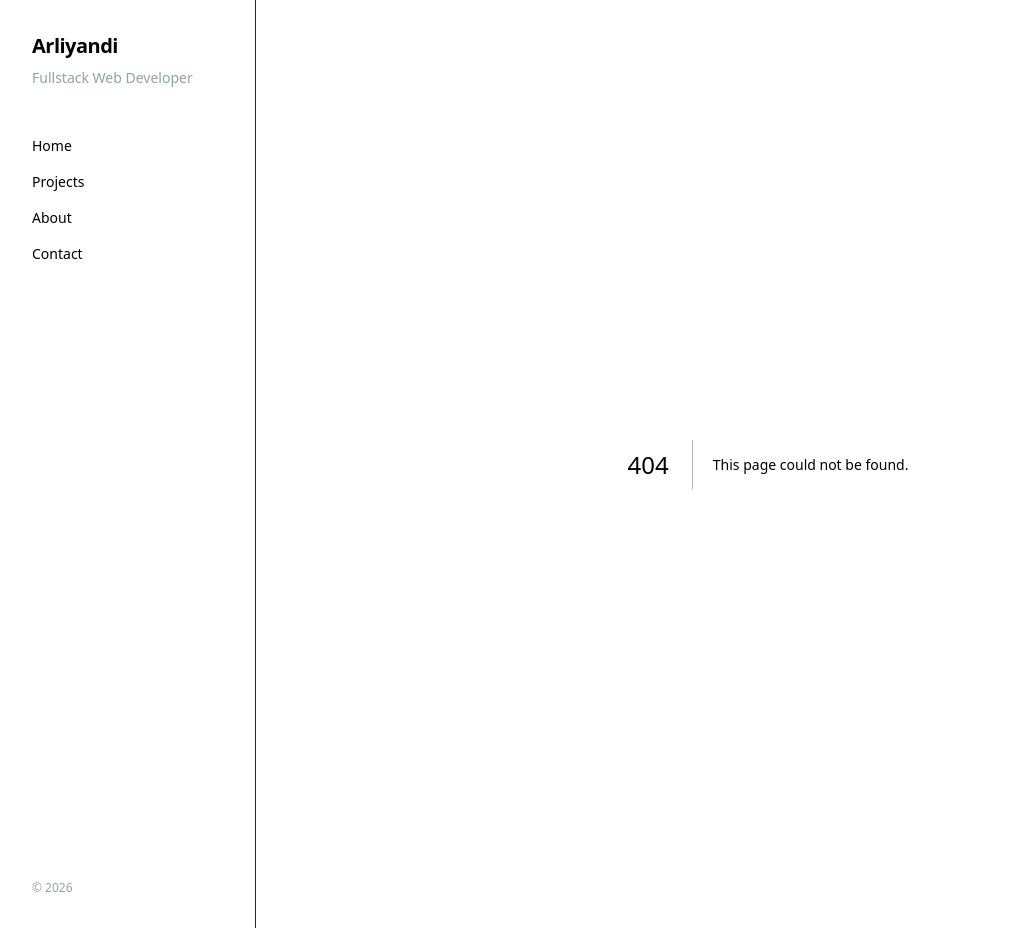
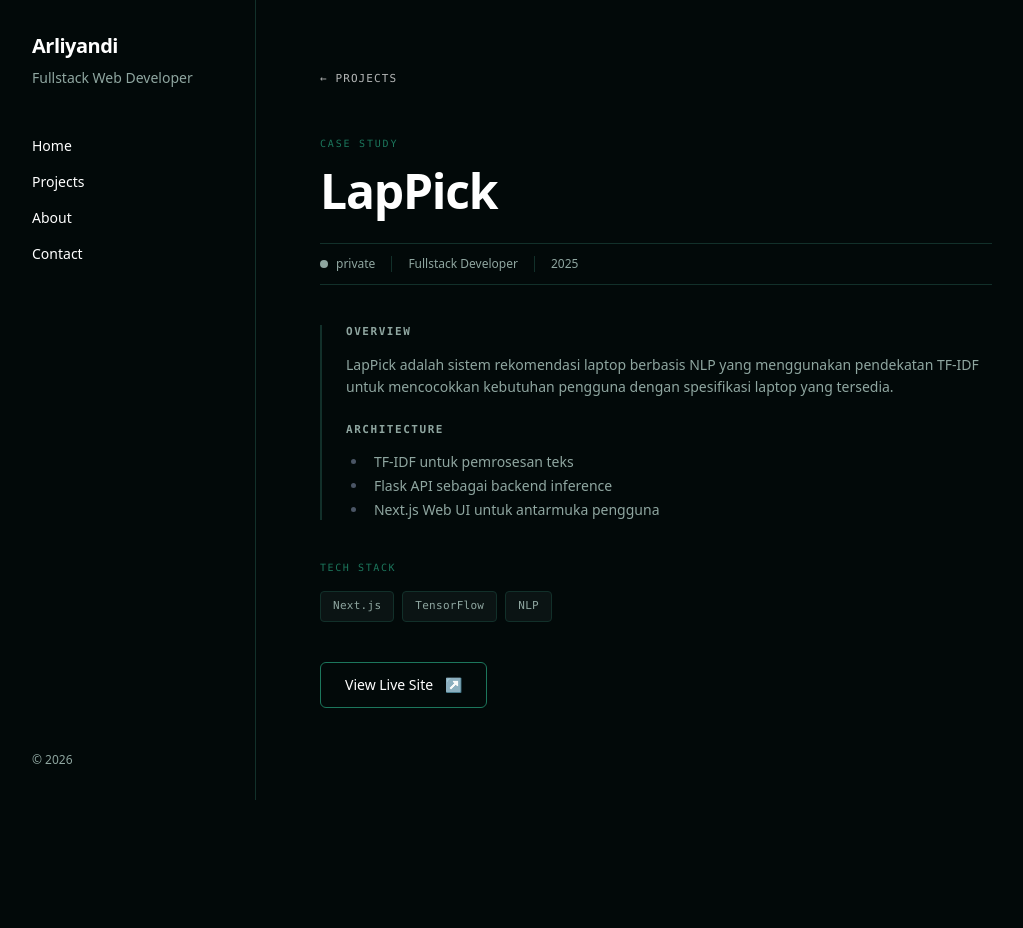
Before and after one commit to M4tchaa/portfolio, a Next.js app: page /projects/lappick in a window 1280 px wide. Before the commit this address had no page. Shown: the whole page, without its empty margins (0-1023 px from the left). After the commit the page ends 800 px from the top, so only its background shows below. Built offline with nearby package versions, Linux system fonts and the light colour scheme.

Commit message:
add slug and project list

```diff
--- a/package.json
+++ b/package.json
@@ -12,8 +12,10 @@
     "@mdx-js/loader": "^3.1.1",
     "@mdx-js/react": "^3.1.1",
     "@next/mdx": "^16.1.6",
+    "@tailwindcss/typography": "^0.5.19",
     "gray-matter": "^4.0.3",
     "next": "16.1.6",
+    "next-mdx-remote": "^6.0.0",
     "react": "19.2.3",
     "react-dom": "19.2.3"
   },
--- a/src/app/globals.css
+++ b/src/app/globals.css
@@ -1,11 +1,12 @@
 @import "tailwindcss";
+@plugin "@tailwindcss/typography";
 
 :root {
   --bg-primary: #020909;
   --bg-surface: #0B1414;
   --accent: #1C765C;
   --accent-soft: #2C9C7B;
-  --text-primary: #000000;
+  --text-primary: #ffffff;
   --text-muted: #8FA6A0;
   --border-subtle: #12302A;
 }
@@ -14,3 +15,11 @@ body {
   background-color: var(--bg-primary);
   color: var(--text-primary);
 }
+
+a {
+  color: inherit;
+}
+
+a:visited {
+  color: inherit;
+}
--- /dev/null
+++ b/src/app/projects/[slug]/page.tsx
@@ -0,0 +1,118 @@
+import { getProjectBySlug, getProjects } from "@/lib/projects";
+import { MDXRemote } from "next-mdx-remote/rsc";
+import Link from "next/link";
+import { notFound } from "next/navigation";
+
+const statusStyles: Record<string, { dot: string; text: string }> = {
+  live: { dot: "bg-[var(--accent)] shadow-[0_0_6px_var(--accent)]", text: "text-[var(--accent-soft)]" },
+  private: { dot: "bg-[var(--text-muted)]", text: "text-[var(--text-muted)]" },
+  archived: { dot: "bg-yellow-500", text: "text-yellow-500" },
+};
+
+export async function generateStaticParams() {
+  const projects = getProjects();
+  return projects.map((p: any) => ({ slug: p.slug }));
+}
+
+export default async function ProjectDetailPage({
+  params,
+}: {
+  params: Promise<{ slug: string }>;
+}) {
+  const { slug } = await params;
+
+  let project: any;
+  try {
+    project = getProjectBySlug(slug);
+  } catch {
+    notFound();
+  }
+
+  const status = project.status ?? "archived";
+  const style = statusStyles[status] ?? statusStyles.archived;
+
+  return (
+    <div className="max-w-2xl">
+
+      {/* Back */}
+      <Link
+        href="/projects"
+        className="font-mono text-[11px] tracking-widest uppercase text-[var(--text-muted)] hover:text-[var(--accent-soft)] transition-colors mb-12 inline-flex items-center gap-2 opacity-70 hover:opacity-100"
+      >
+        ← projects
+      </Link>
+
+      {/* Eyebrow */}
+      <p className="font-mono text-[10px] tracking-[0.18em] uppercase text-[var(--accent)] mb-4">
+        Case Study
+      </p>
+
+      {/* Title */}
+      <h1 className="text-4xl md:text-5xl font-semibold tracking-tight leading-none mb-7">
+        {project.title}
+      </h1>
+
+      {/* Meta strip */}
+      <div className="flex flex-wrap items-center border-t border-b border-[var(--border-subtle)] py-3 mb-10">
+        <div className="flex items-center gap-2 px-4 border-r border-[var(--border-subtle)] first:pl-0">
+          <span className={`w-2 h-2 rounded-full flex-shrink-0 ${style.dot}`} />
+          <span className={`text-xs ${style.text}`}>{status}</span>
+        </div>
+        {project.role && (
+          <div className="flex items-center px-4 border-r border-[var(--border-subtle)]">
+            <span className="text-xs text-[var(--text-muted)]">{project.role}</span>
+          </div>
+        )}
+        {project.date && (
+          <div className="flex items-center px-4">
+            <span className="text-xs text-[var(--text-muted)]">
+              {new Date(project.date).getFullYear()}
+            </span>
+          </div>
+        )}
+      </div>
+
+      {/* MDX Content */}
+      <div className="border-l-2 border-[var(--border-subtle)] pl-6 mb-10
+        prose prose-invert prose-sm max-w-none
+        prose-headings:font-mono prose-headings:text-[11px] prose-headings:tracking-[0.14em] prose-headings:uppercase prose-headings:text-[var(--text-muted)] prose-headings:mt-6 prose-headings:mb-2
+        prose-p:text-[var(--text-muted)] prose-p:leading-relaxed prose-p:text-sm
+        prose-li:text-[var(--text-muted)] prose-li:text-sm
+        prose-strong:text-white">
+        <MDXRemote source={project.content} />
+      </div>
+
+      {/* Tech Stack */}
+      {project.stack?.length > 0 && (
+        <div className="mb-10">
+          <p className="font-mono text-[10px] tracking-[0.16em] uppercase text-[var(--accent)] mb-4">
+            Tech Stack
+          </p>
+          <div className="flex flex-wrap gap-2">
+            {project.stack.map((tech: string) => (
+              <span
+                key={tech}
+                className="font-mono text-[11px] px-3 py-1.5 rounded-[4px] border border-[var(--border-subtle)] text-[var(--text-muted)] bg-[var(--bg-surface)] hover:border-[var(--accent)] hover:text-[var(--accent-soft)] transition-all tracking-wide"
+              >
+                {tech}
+              </span>
+            ))}
+          </div>
+        </div>
+      )}
+
+      {/* Live Link */}
+      {project.url && (
+        <a
+          href={project.url}
+          target="_blank"
+          rel="noopener noreferrer"
+          className="inline-flex items-center gap-3 px-6 py-3 rounded-[6px] border border-[var(--accent)] text-[var(--accent-soft)] text-sm font-medium hover:text-white hover:border-[var(--accent-soft)] transition-all duration-200 group relative overflow-hidden"
+        >
+          <span className="relative z-10">View Live Site</span>
+          <span className="relative z-10 transition-transform duration-200 group-hover:translate-x-0.5 group-hover:-translate-y-0.5">↗</span>
+        </a>
+      )}
+    </div>
+  );
+}
--- a/src/app/projects/page.tsx
+++ b/src/app/projects/page.tsx
@@ -1,18 +1,64 @@
+import Link from "next/link";
 import { getProjects } from "@/lib/projects";
+
+const statusStyles: Record<string, string> = {
+  live: "bg-emerald-950 text-emerald-400 border border-emerald-800",
+  private: "bg-zinc-900 text-zinc-400 border border-zinc-700",
+  archived: "bg-yellow-950 text-yellow-500 border border-yellow-800",
+};
 
 export default function ProjectsPage() {
   const projects = getProjects();
 
   return (
-    <div className="max-w-3xl mx-auto py-12">
-      <h1 className="text-3xl font-bold mb-8">Projects</h1>
+    <div>
+      <h2 className="text-2xl font-semibold tracking-tight mb-2">Projects</h2>
+      <p className="text-[var(--text-muted)] text-sm mb-12">
+        Things I've built and shipped.
+      </p>
 
-      <div className="space-y-6">
+      <div className="grid gap-4">
         {projects.map((project: any) => (
-          <div key={project.slug} className="border p-4 rounded">
-            <h2 className="text-xl font-semibold">{project.title}</h2>
-            <p className="text-gray-600">{project.description}</p>
-          </div>
+          <Link
+            key={project.slug}
+            href={`/projects/${project.slug}`}
+            className="group block border border-[var(--border-subtle)] rounded-xl p-6 hover:border-[var(--accent)] transition-colors duration-200"
+          >
+            <div className="flex items-start justify-between gap-4">
+              <div className="flex-1">
+                <div className="flex items-center gap-3 mb-2">
+                  <h3 className="font-medium text-base">{project.title}</h3>
+                  {project.status && (
+                    <span
+                      className={`text-xs px-2 py-0.5 rounded-full font-medium ${
+                        statusStyles[project.status] ?? statusStyles.archived
+                      }`}
+                    >
+                      {project.status}
+                    </span>
+                  )}
+                </div>
+                <p className="text-sm text-[var(--text-muted)] leading-relaxed">
+                  {project.description}
+                </p>
+                {project.stack?.length > 0 && (
+                  <div className="flex flex-wrap gap-2 mt-4">
+                    {project.stack.map((tech: string) => (
+                      <span
+                        key={tech}
+                        className="text-xs px-2.5 py-1 rounded-full border border-[var(--border-subtle)] text-[var(--text-muted)]"
+                      >
+                        {tech}
+                      </span>
+                    ))}
+                  </div>
+                )}
+              </div>
+              <span className="text-[var(--text-muted)] group-hover:text-[var(--accent)] transition-colors text-lg mt-0.5">
+                →
+              </span>
+            </div>
+          </Link>
         ))}
       </div>
     </div>
--- a/src/content/projects/lappick.mdx
+++ b/src/content/projects/lappick.mdx
@@ -2,15 +2,19 @@
 title: "LapPick"
 description: "Sistem Rekomendasi Laptop berbasis NLP"
 date: "2025-09-01"
+mainstack : ["Next.js"]
 stack: ["Next.js", "TensorFlow", "NLP"]
+role: "Fullstack Developer"
+status: "private"
+url: "https://www.google.com"
 ---
 
-## Overview
+# Overview
 
-LapPick adalah sistem rekomendasi laptop berbasis NLP.
+LapPick adalah sistem rekomendasi laptop berbasis NLP yang menggunakan pendekatan TF-IDF untuk mencocokkan kebutuhan pengguna dengan spesifikasi laptop yang tersedia.
 
-## Architecture
+# Architecture
 
-- TF-IDF
-- Flask API
-- Web UI
+- TF-IDF untuk pemrosesan teks
+- Flask API sebagai backend inference
+- Next.js Web UI untuk antarmuka pengguna
--- a/src/lib/projects.ts
+++ b/src/lib/projects.ts
@@ -18,3 +18,15 @@ export function getProjects() {
     };
   });
 }
+
+export function getProjectBySlug(slug: string) {
+  const filePath = path.join(projectsDirectory, `${slug}.mdx`);
+  const fileContents = fs.readFileSync(filePath, "utf8");
+  const { data, content } = matter(fileContents);
+
+  return {
+    slug,
+    content,
+    ...data,
+  };
+}
```
Also changed, not shown: 1 other file (tests, documents, lock files or other folders).
